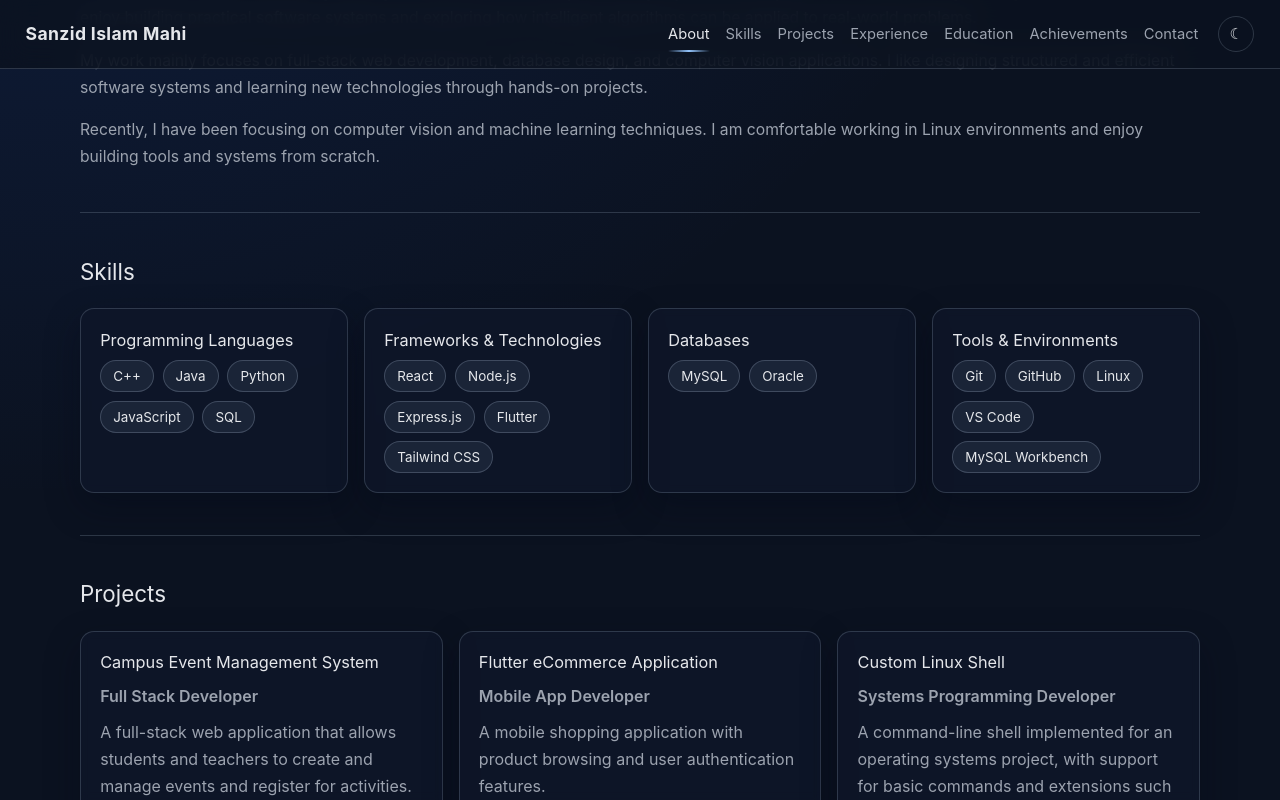
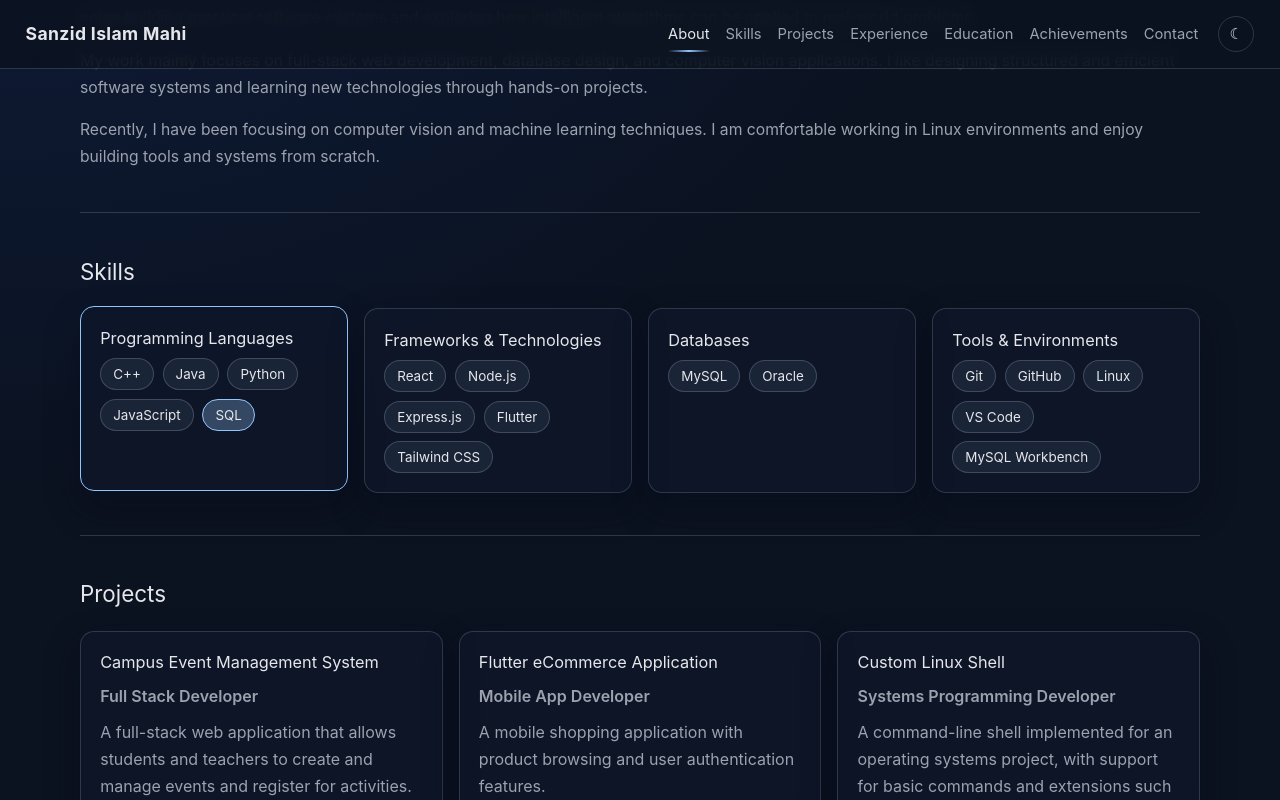
Before and after one commit to Sanzidislam/portfolio, a React (Vite) app: page / in a window 1280 px wide. In both pictures the pointer is over the element 214 px from the left and 1065 px from the top of the page. Shown: the part 665-1465 px from the top of the page. Built offline with nearby package versions, Linux system fonts and the light colour scheme.

Commit message:
Add subtle hover interactions across portfolio UI

```diff
--- a/src/index.css
+++ b/src/index.css
@@ -280,6 +280,49 @@ body[data-theme='light'] {
   font-weight: 600;
 }
 
+
+.portfolio-card,
+.portfolio-education {
+  transition: transform 150ms ease, box-shadow 150ms ease, border-color 150ms ease;
+}
+
+.portfolio-card:hover,
+.portfolio-education:hover {
+  transform: translateY(-2px);
+  border-color: var(--link);
+  box-shadow: 0 16px 36px rgba(2, 8, 23, 0.28);
+}
+
+.portfolio-tag,
+.portfolio-list-item {
+  transition: background-color 140ms ease, border-color 140ms ease, color 140ms ease;
+}
+
+.portfolio-tag:hover,
+.portfolio-list-item:hover {
+  border-color: var(--link);
+  background: color-mix(in srgb, var(--chip-bg) 78%, var(--link) 22%);
+}
+
+.portfolio-hero-image {
+  transition: transform 160ms ease, box-shadow 160ms ease;
+}
+
+.portfolio-hero-image:hover {
+  transform: translateY(-2px);
+  box-shadow: 0 18px 38px rgba(2, 8, 23, 0.32);
+}
+
+.theme-icon-button {
+  transition: transform 120ms ease, border-color 120ms ease, background-color 120ms ease;
+}
+
+.theme-icon-button:hover {
+  transform: translateY(-1px);
+  border-color: var(--link);
+  background: color-mix(in srgb, var(--bg-accent) 35%, transparent);
+}
+
 .portfolio-contact {
   padding-bottom: 1rem;
 }
```
